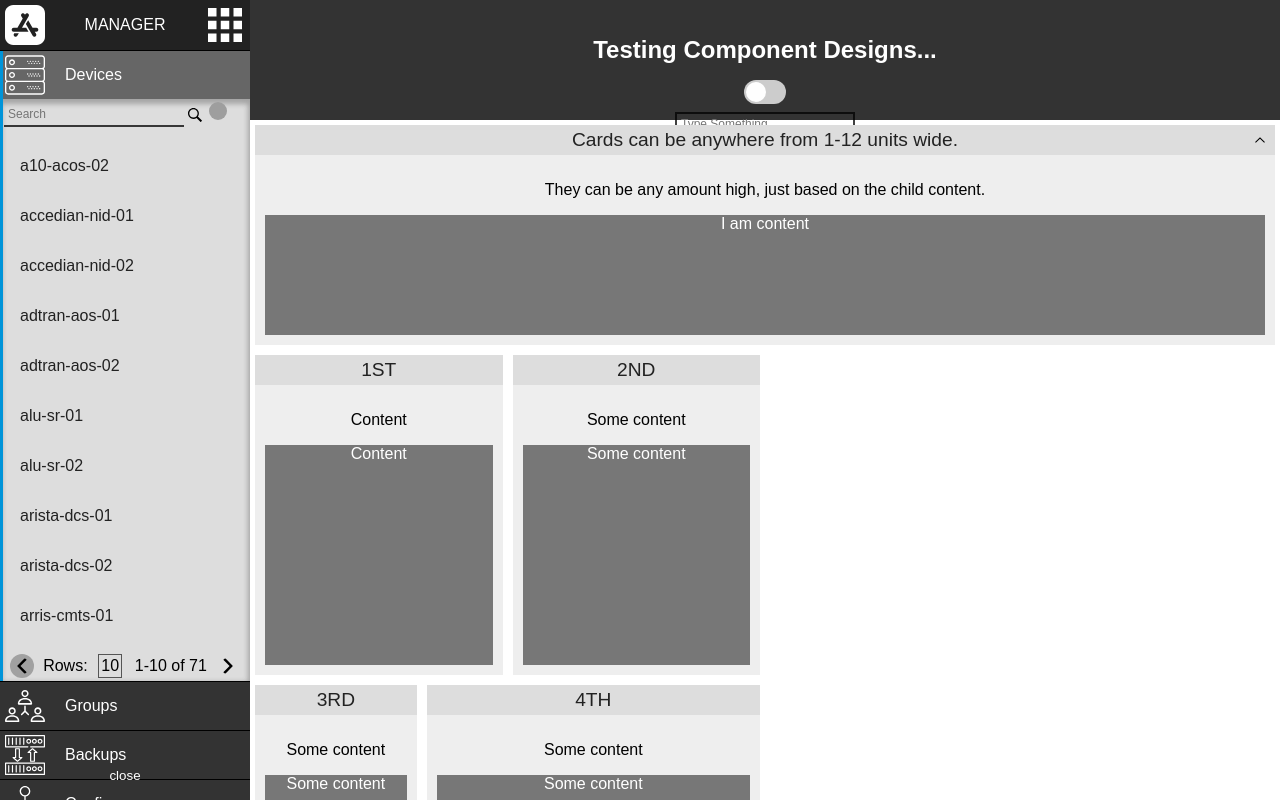
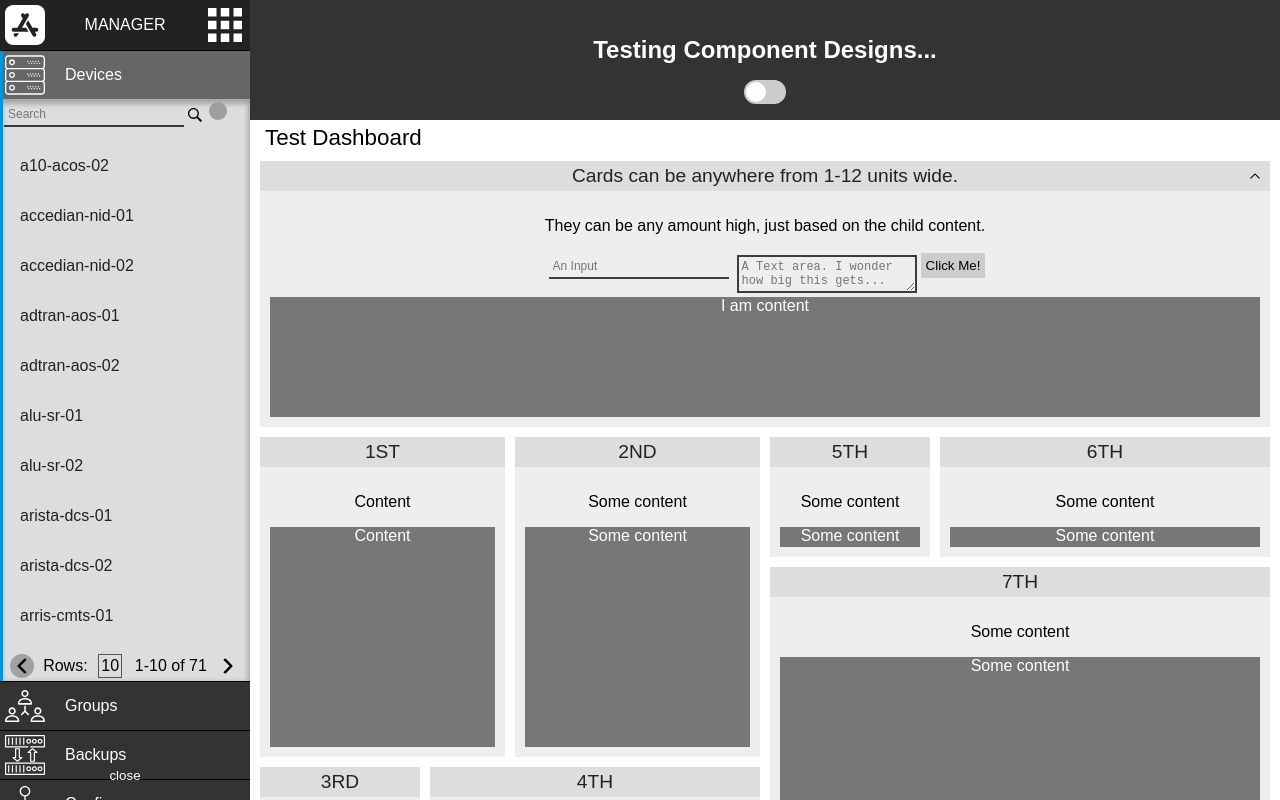
Before and after one commit to AndyTuttle12/ux_sandbox, a React (Create React App) app: page / in a window 1280 px wide. Built offline with nearby package versions, Linux system fonts and the light colour scheme; grey boxes are pictures that could not be loaded.

Commit message:
Adding and modifying input components.

```diff
--- a/src/App.jsx
+++ b/src/App.jsx
@@ -6,7 +6,9 @@ import CardDashboard from './components/CardDashboard';
 import CardArea from './components/CardArea';
 import Card from './components/Card';
 import ToolTip from './components/ToolTip';
+import TextInput from './components/TextInput';
 import TextArea from './components/TextArea';
+import Button from './components/Button';
 
 class App extends Component {
   constructor(props) {
@@ -30,12 +32,14 @@ class App extends Component {
           <ToolTip message="This is a tool tip for the switch component! Switch me on!" direction="down">
             <Switch onChange={e => e}/>
           </ToolTip>
-          <TextArea placeholder="Type Something" onChange={() => {}}></TextArea>
         </header>
         <div className="App-body">
           <CardDashboard title="Test Dashboard">
             <Card title="Cards can be anywhere from 1-12 units wide." spanWidth={12} collapsible>
               <p>They can be any amount high, just based on the child content.</p>
+              <TextInput placeholder="An Input" onChange={() => {}}></TextInput>
+              <TextArea placeholder="A Text area. I wonder how big this gets..." onChange={() => {}}></TextArea>
+              <Button onClick={() => console.log('Button Pressed!')}>Click Me!</Button>
               <div style={{ width: '100%', height: '120px', backgroundColor: '#777', color: '#fff'}}>I am content</div>
             </Card>
 
--- /dev/null
+++ b/src/components/Button/index.jsx
@@ -0,0 +1,50 @@
+import React, { Component } from 'react';
+import PropTypes from 'prop-types';
+import './style.css';
+
+export default class Button extends Component {
+  static propTypes = {
+    type: PropTypes.oneOf([
+      'success',
+      'warn',
+      'info',
+      'danger',
+      'primary',
+      'secondary',
+      'tertiary',
+    ]),
+    disabled: PropTypes.bool,
+    value: PropTypes.string,
+    className: PropTypes.string,
+    onClick: PropTypes.func.isRequired,
+    children: PropTypes.any,
+  };
+
+  onClick = (e) => {
+    this.props.onClick(e);
+  };
+
+  render() {
+    const {
+      onClick,
+      props: {
+        type,
+        value,
+        disabled,
+        className,
+        children,
+      },
+    } = this;
+
+    return (
+      <button
+        className={className || (type && `btn-${type}`) || 'btn-default'}
+        disabled={disabled}
+        value={value}
+        onClick={onClick}
+      >
+        {children}
+      </button>
+    );
+  }
+}
--- /dev/null
+++ b/src/components/Button/style.css
@@ -0,0 +1,25 @@
+.btn-default {
+  width: auto;
+  min-width: 40px;
+  box-sizing: border-box;
+  padding: 5px;
+  outline: none;
+  border: none;
+  background-color: #ccc;
+}
+
+.btn-default:hover:not(:disabled) {
+  background-color: #ddd;
+}
+
+.btn-default:active:not(:disabled) {
+  background-color: #aaa;
+}
+
+.btn-default:focus:not(:disabled) {
+  color: #0094d9
+}
+
+.btn-default:disabled {
+  opacity: .4;
+}
--- a/src/components/CardDashboard/index.jsx
+++ b/src/components/CardDashboard/index.jsx
@@ -6,14 +6,26 @@ const wrappedContext = React.createContext();
 
 export default class CardDashboard extends Component {
   static propTypes = {
+    title: PropTypes.string,
     children: PropTypes.instanceOf(Object).isRequired,
   };
 
+  constructor(props) {
+    super(props);
+
+    this.state = {...props};
+  }
+
   render() {
     return (
-      <wrappedContext.Provider>
-        <div className="context-root">
-          {this.props.children}
+      <wrappedContext.Provider value={this.state}>
+        <div className="card-dashboard-root">
+          <div className="card-dashboard-header">
+            {this.props.title && <div className="card-dashboard-title">{this.props.title}</div>}
+          </div>
+          <div className="card-dashboard-body">
+            {this.props.children}
+          </div>
         </div>
       </wrappedContext.Provider>
     );
--- a/src/components/TextArea/index.jsx
+++ b/src/components/TextArea/index.jsx
@@ -37,7 +37,7 @@ export default class TextArea extends Component {
     return (
       <label>
         {label && (<p className='text-area-label'>{label}</p>)}
-        <input
+        <textarea
           className='text-area-root'
           disabled={disabled}
           value={value}
--- a/src/components/TextArea/style.css
+++ b/src/components/TextArea/style.css
@@ -2,19 +2,22 @@
   padding: 0 4px;
   margin: 4px;
   font-size: 12px;
-  height: 24px;
+  height: auto;
+  min-height: 24px;
   min-width: 180px;
   box-sizing: border-box;
+  padding: 3px;
   background: none;
   border: none;
   border: solid 2px;
   border-radius: 0;
   color: rgba(0,0,0,0.75);
   outline: none;
+  vertical-align: top;
 }
 
 .text-area-label {
-  width: 90px;
+  min-width: 90px;
 }
 
 .text-area-root:focus:not(:disabled) {
```
